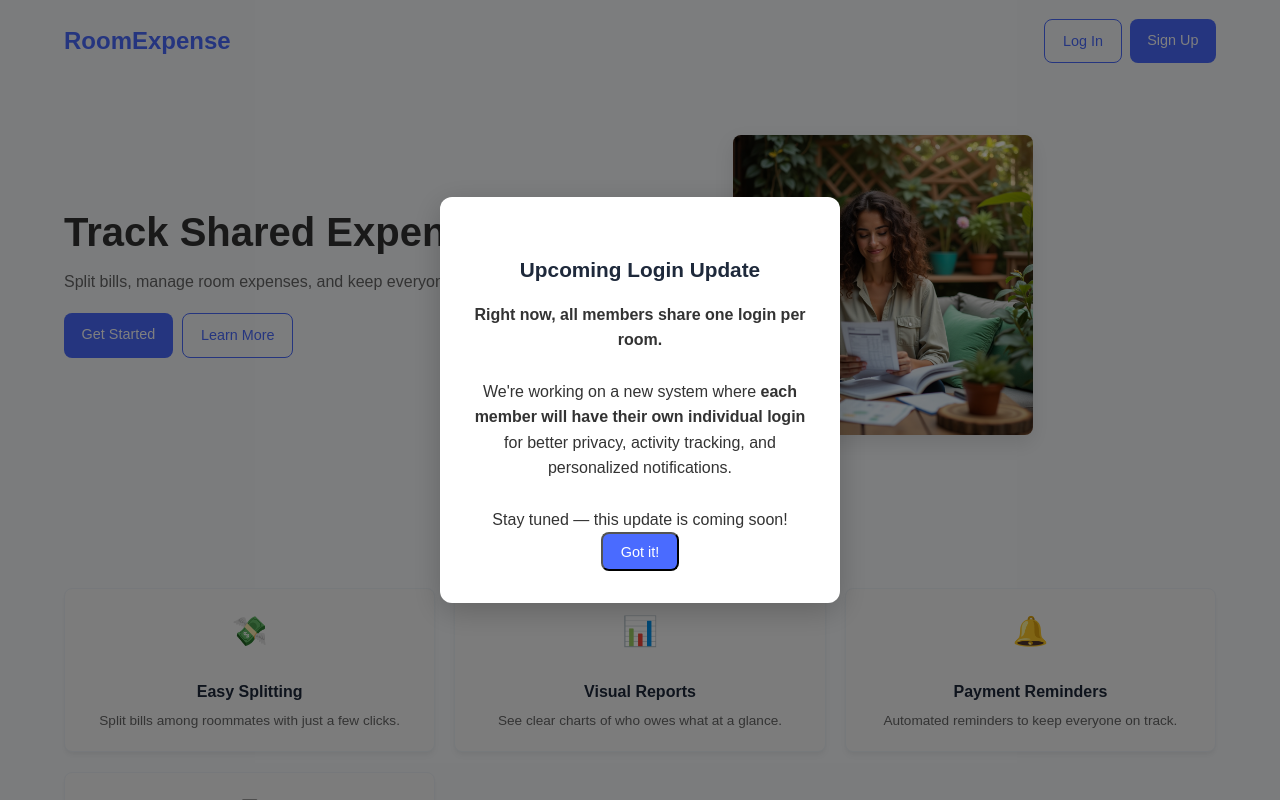
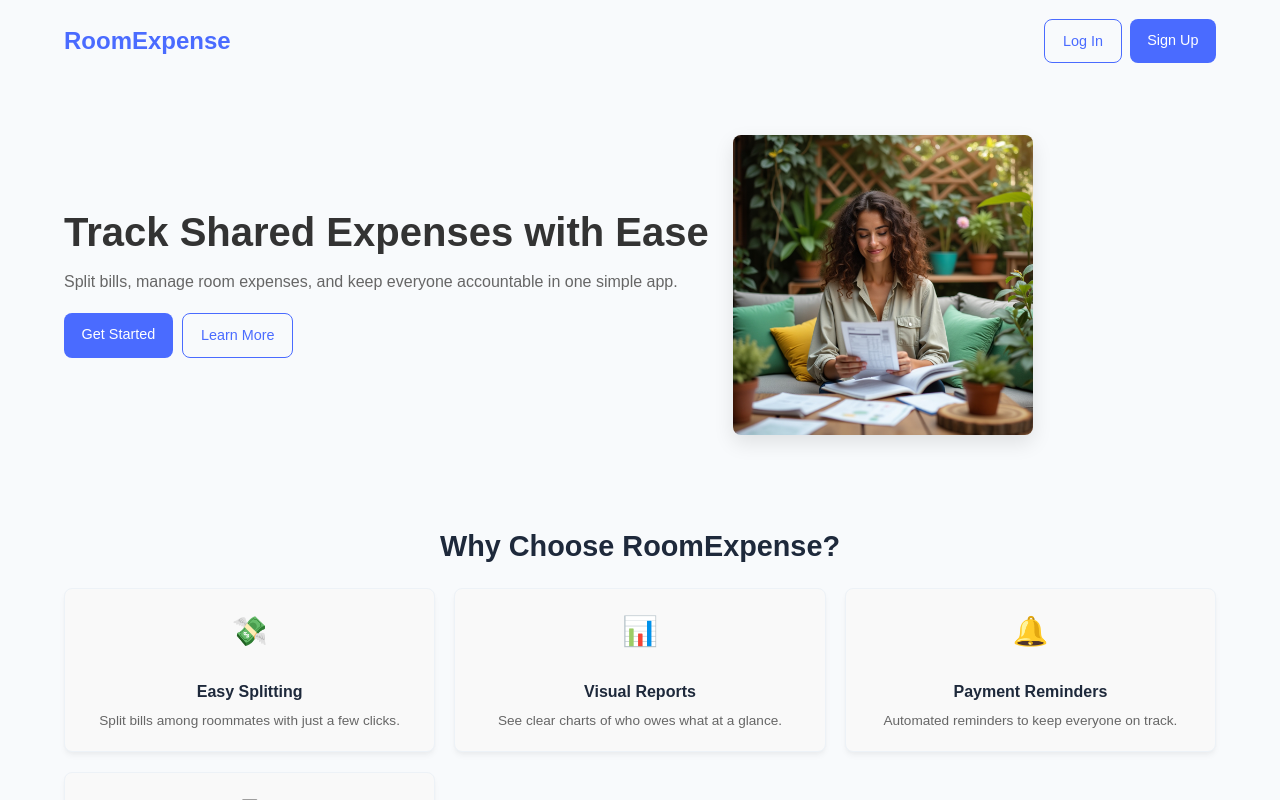
Before and after one commit to 2200039139/rooexpenses-frontend, a React (Create React App) app: page /homepage in a window 1280 px wide. Shown: the top 800 px of the page. Built offline with nearby package versions, Linux system fonts and the light colour scheme.

Commit message:
Update Homepage.js

```diff
--- a/src/components/Homepage.js
+++ b/src/components/Homepage.js
@@ -48,20 +48,6 @@ const FooterColumn = ({ title, items }) => (
 );
 
 // Popup component
-const PopupNotice = ({ onClose }) => (
-  <div className="popup-overlay">
-    <div className="popup-box">
-      <h3>Upcoming Login Update</h3>
-      <p>
-        <strong>Right now, all members share one login per room.</strong><br /><br />
-        We're working on a new system where <strong>each member will have their own individual login</strong> for better privacy, activity tracking, and personalized notifications.
-        <br /><br />
-        Stay tuned — this update is coming soon!
-      </p>
-      <button className="btn primary" onClick={onClose}>Got it!</button>
-    </div>
-  </div>
-);
 
 
 // Main Component
@@ -75,7 +61,7 @@ const HomePage = () => {
 
   return (
     <div className="homepage">
-      {showPopup && <PopupNotice onClose={() => setShowPopup(false)} />}
+
 
       {/* Navigation */}
       <nav className="navbar">
```
